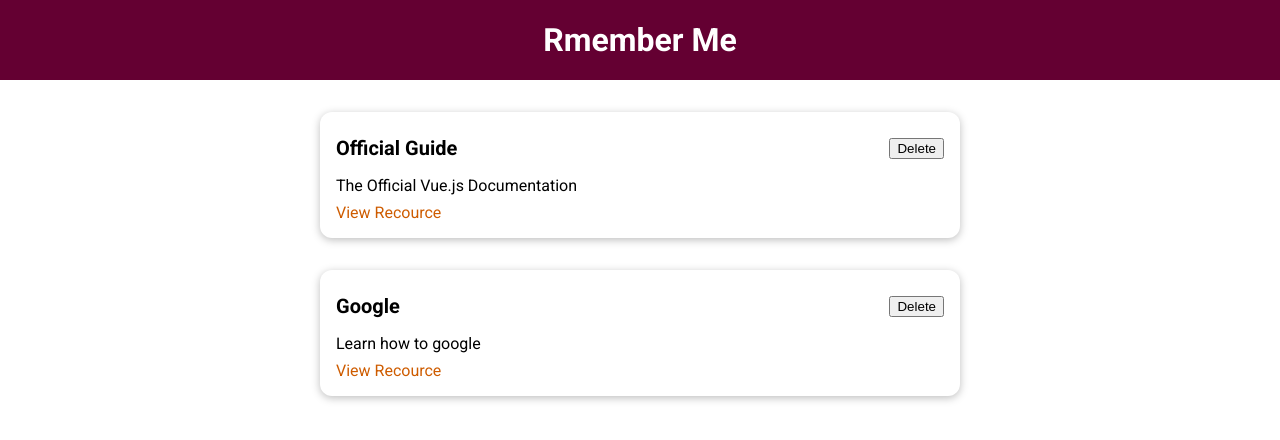
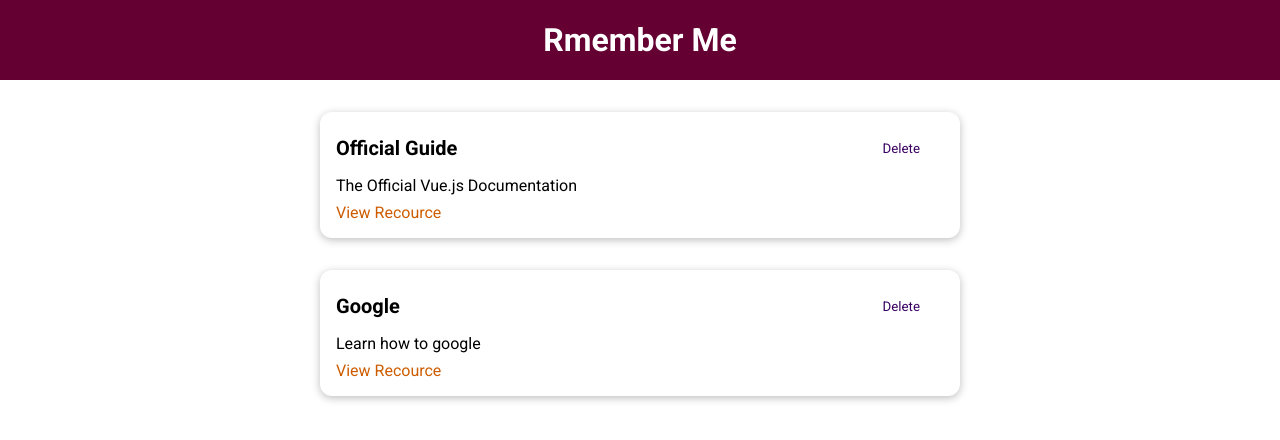
Before and after one commit to SlavenSaric/LearningRecources, a Vue app: page / in a window 1280 px wide. Shown: the top 440 px of the page. Built offline with nearby package versions, Linux system fonts and the light colour scheme.

Commit message:
base button

```diff
--- /dev/null
+++ b/src/components/UI/BaseButton.vue
@@ -0,0 +1,39 @@
+<template>
+  <button :type="type" :class="mode">
+    <slot></slot>
+  </button>
+</template>
+
+<script>
+export default {
+  props: ['type', 'mode'],
+};
+</script>
+
+<style scoped>
+button {
+  padding: 0.75rem 1.5rem;
+  font-family: inherit;
+  background-color: #3a0061;
+  border: 1px solid #3a0061;
+  color: white;
+  cursor: pointer;
+}
+
+button:hover,
+button:active {
+  background-color: #270041;
+  border-color: #270041;
+}
+
+.flat {
+  background-color: transparent;
+  color: #3a0061;
+  border: none;
+}
+
+.flat:hover,
+.flat:active {
+  background-color: #edd2ff;
+}
+</style>
--- a/src/components/learning-recources/LearningRecource.vue
+++ b/src/components/learning-recources/LearningRecource.vue
@@ -3,7 +3,7 @@
         <base-card>
             <header>
                 <h3>{{ title }}</h3>
-                <button>Delete</button>
+                <base-button mode="flat">Delete</base-button>
             </header>
             <p>{{ description }}</p>
             <nav>
@@ -14,6 +14,7 @@
 </template>
 
 <script>
+
     export default {
         props: ['title', 'description', 'link']
     }
--- a/src/main.js
+++ b/src/main.js
@@ -2,9 +2,11 @@ import { createApp } from 'vue';
 
 import App from './App.vue'
 import BaseCard from './components/UI/BaseCard.vue'
+import BaseButton from './components/UI/BaseButton.vue'
 
 const app = createApp(App)
 
 app.component('base-card', BaseCard)
+app.component('base-button', BaseButton)
 
 app.mount('#app');
```
